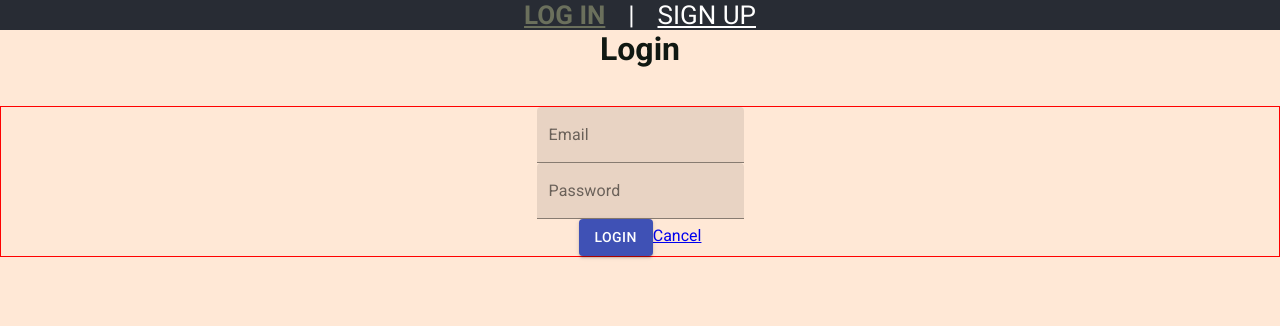
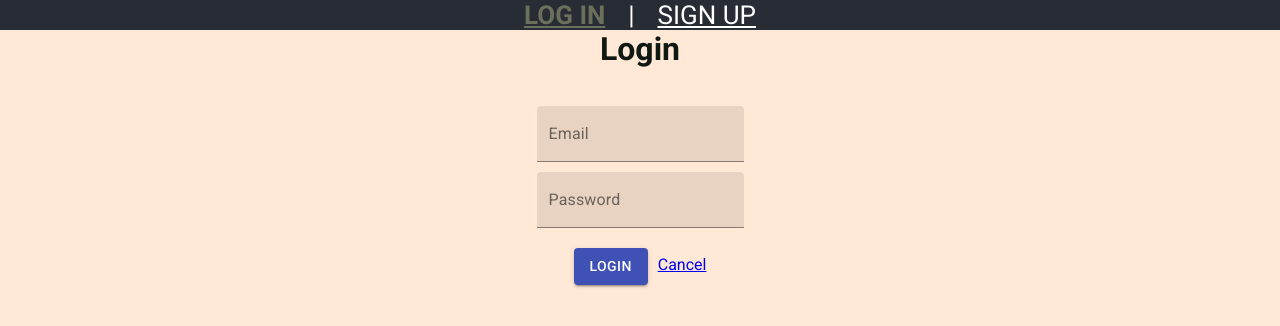
Before and after one commit to jermzblake/KrispyKreations, a React (Create React App) app: page /login in a window 1280 px wide. Shown: the top 326 px of the page. Built offline with nearby package versions, Linux system fonts and the light colour scheme.

Commit message:
add MI styling with margins to loginPage

```diff
--- a/src/components/pages/LoginPage/LoginPage.jsx
+++ b/src/components/pages/LoginPage/LoginPage.jsx
@@ -12,7 +12,13 @@ const useStyles = makeStyles({
         justifyContent: 'center',
         alignItems: 'center',
         flexDirection: 'column',
-        border: '1px solid red'
+    },
+    margin: {
+        marginTop: 10,
+        marginBottom: 10,
+    },
+    mR: {
+        marginRight: 10
     }
 })
 
@@ -40,6 +46,7 @@ function LoginPage (props) {
             <form autoComplete="off" onSubmit={handleSubmit}>
                 <Box className={classes.root}>
                     <TextField
+
                         variant="filled"
                         type="email"
                         label="Email"
@@ -47,15 +54,16 @@ function LoginPage (props) {
                         onChange={e => setEmail(e.target.value)}
                     />
                     <TextField
+                        className={classes.margin}
                         type="password"
                         variant="filled"
                         label="Password"
                         onChange={e => setPassword(e.target.value)}
                     />
-                    <div>
-                        <Button type="submit" variant="contained" color="primary" >Login</Button>
+                    <Box className={classes.margin}>
+                        <Button className={classes.mR} type="submit" variant="contained" color="primary" >Login</Button>
                         <Link to='/'>Cancel</Link>
-                    </div>
+                    </Box>
                 </Box>
             </form>
         </>
```
Also changed, not shown: 1 other file (tests, documents, lock files or other folders).
